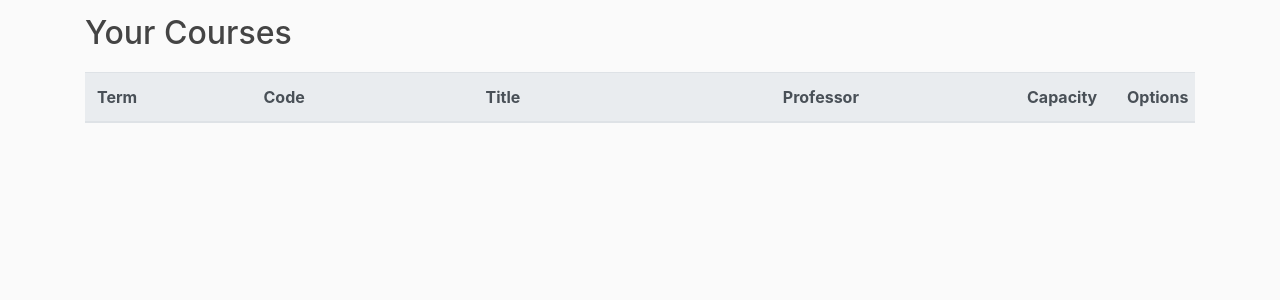
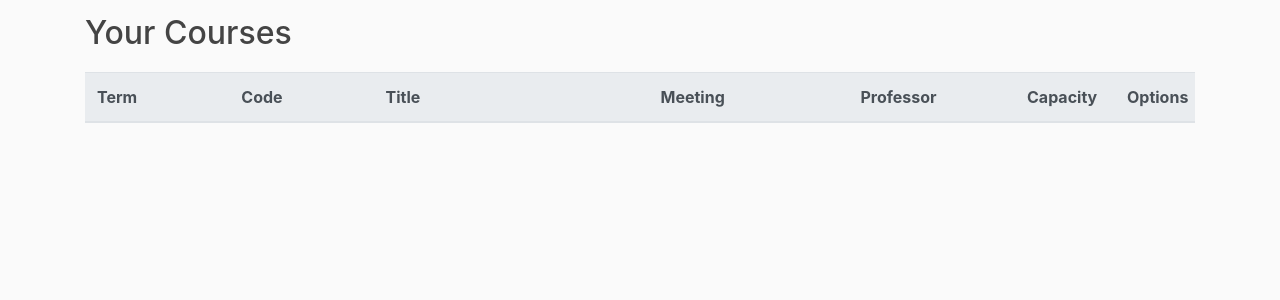
Before and after one commit to soft-eng-practicum/RosterSniper, a Django app: page /my-courses/ in a window 1280 px wide. Shown: the part 56-356 px from the top of the page. Run offline with Django 3.2, Linux system fonts and the light colour scheme; the visitor is signed in with stand-in values (Sample User, id 1); data that the repository does not hold is empty; parts of the project's set-up code (start-up, migrations or seed data) failed here and were passed over; some libraries are stand-ins or nearby versions.

Commit message:
Added meeting time to My Courses
and updated readme images

```diff
--- a/roster_sniper/core/templates/my_courses.html
+++ b/roster_sniper/core/templates/my_courses.html
@@ -8,10 +8,11 @@
 	{# stackoverflow.com/a/4457905 #}
 	<table class="table" style="table-layout: fixed; margin-top: 20px;">
 	<colgroup>
+		<col style="width: 13%;">
+		<col style="width: 13%;">
+		<col>
+		<col style="width: 200px;">
 		<col style="width: 15%;">
-		<col style="width: 20%;">
-		<col>
-		<col style="width: 22%;">
 		<col style="width: 100px;">{# when this was specified as a percent, once the table got too small, the width would be slightly smaller than the width of the title 'Students' and would hang off the edge #}
 		<col style="width: 40px;">
 		<col style="width: 40px;">
@@ -20,6 +21,7 @@
 		<th>Term</th>
 		<th>Code</th>
 		<th>Title</th>
+		<th>Meeting</th>
 		<th style="min-width: 100px;">Professor</th>
 		<th>Capacity</th>
 		<th colspan="2">Options</th>
@@ -33,6 +35,7 @@
 {% block extrajs %}
 	<script type="text/javascript" src="{% static 'js/my_courses.js' %}"></script>
 	<style type="text/css">
-		table td:nth-child(5) { text-align: right; }
+		table td:nth-child(6), table td:nth-child(7) { text-align: right; }
+		table td:nth-child(7) { padding-right: 1px; }
 	</style>
 {% endblock extrajs %}
--- a/roster_sniper/core/templates/my_courses_rows.html
+++ b/roster_sniper/core/templates/my_courses_rows.html
@@ -3,6 +3,7 @@
 	<td>{{ course.termstr }}</td>
 	<td>{{ course.subject }}-{{ course.number }} {{ course.section }}</td>
 	<td>{{ course.title }}</td>
+	<td>{{ course.days }}: {{ course.start_time|time:"g:iA"|lower }}-{{ course.end_time|time:"g:iA"|lower }}</td>
 	<td>{{ course.professor }}</td>
 	<td>{{ course.enrolled }}/{{ course.capacity }}</td>
 	<td><span data-type="email" title="Emails?" class="{% if favorite.emailNotify %}fas{% else %}far{% endif %} fa-envelope-open mypointer"></span></td>
```
Also changed, not shown: roster_sniper/core/static/main.css (+10 -3 lines), roster_sniper/media/readme/add-course.png, roster_sniper/media/readme/my-courses.png.
